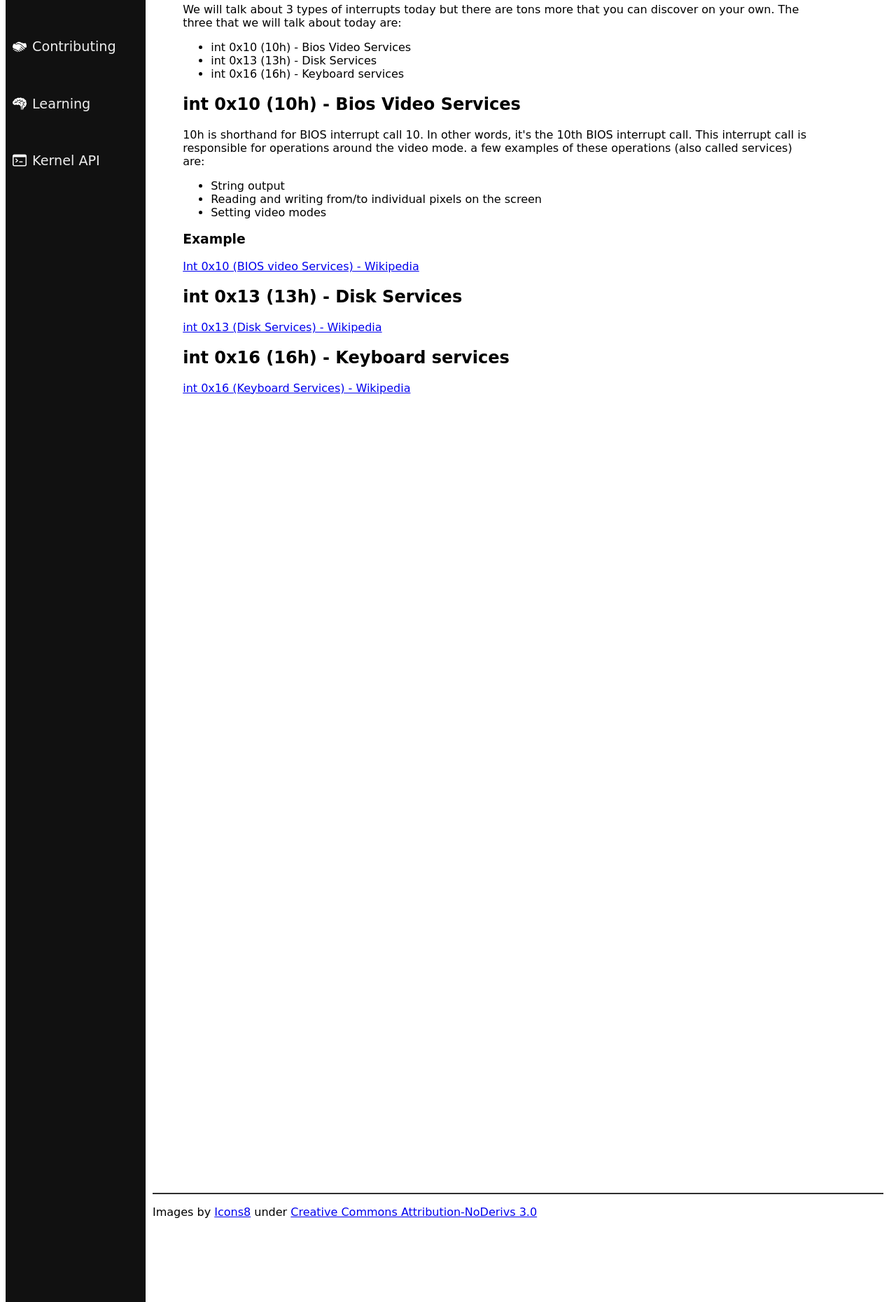
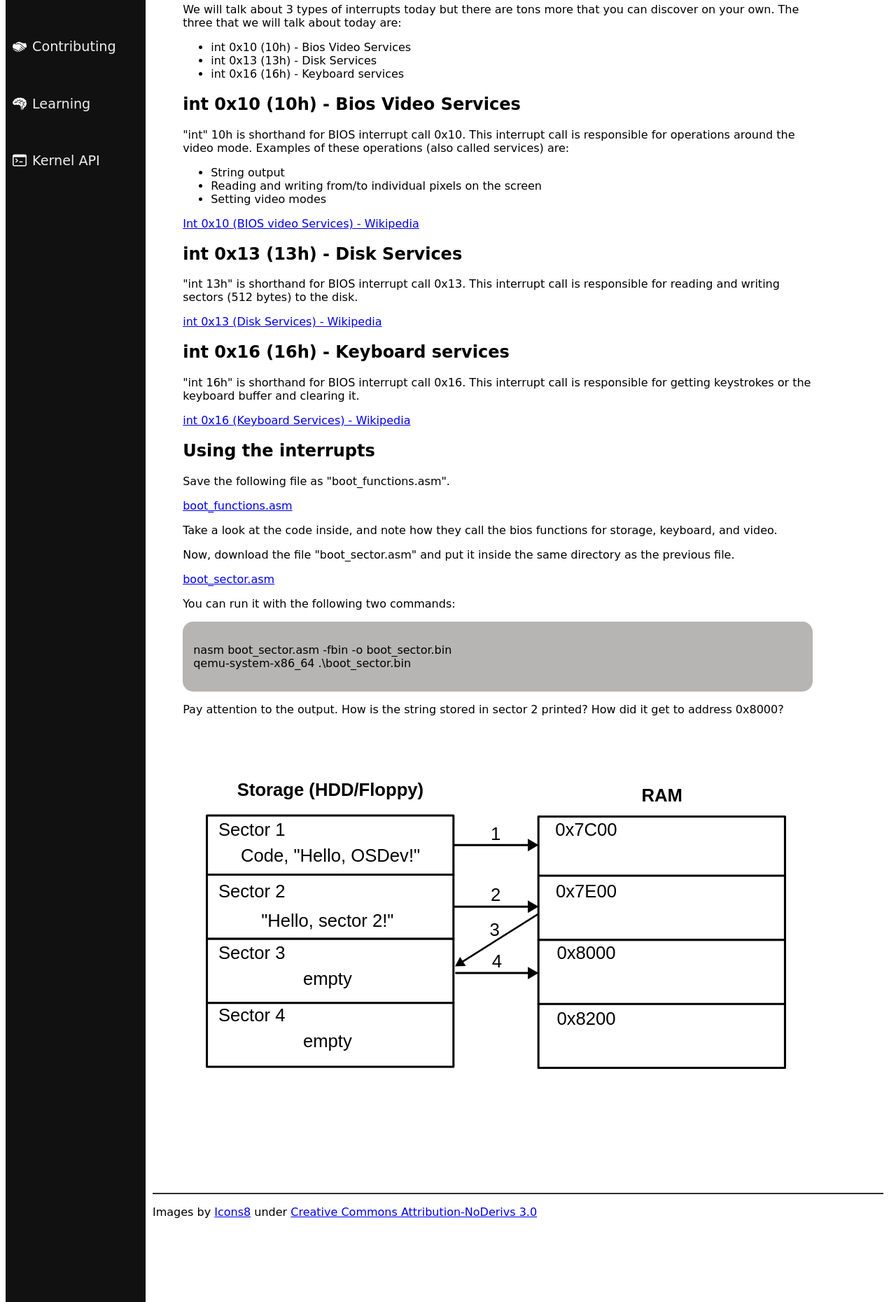
Before and after one commit to pounce-dev/website, a Flask app: template templates/learning/days/day2.html in a window 1280 px wide. Shown: the part 383-2243 px from the top of the page at 70% size. Run offline with Flask 3, Linux system fonts and the light colour scheme; the template is opened without the code that fills it, so the values that code supplies are empty.

Commit message:
added day 2 material

```diff
--- a/templates/learning/days/day1.html
+++ b/templates/learning/days/day1.html
@@ -21,8 +21,8 @@ int 0x10<br>
 <br>
 times 510 - ($ - $$) db 0<br>
 dw 0xAA55<br>
+    </p>
     </div>
-    </p>
     <h2>Running the boot sector</h2>
     <p>Let's run this code in QEMU, a virtual machine software. Download bootsect.asm, and run the following commands in the directory you downloaded it to:</p>
     <div class="codeblock">
--- a/templates/learning/days/day2.html
+++ b/templates/learning/days/day2.html
@@ -21,33 +21,46 @@
     <h2>int 0x10 (10h) - Bios Video Services</h2>
 <!--Insert an example of using 'int 0x10' and an explanation of what it is-->
     <p>
-            10h is shorthand for BIOS interrupt call 10. In other words, it's the 10th BIOS interrupt call. This interrupt call is responsible for operations around the video mode. a few examples of these operations (also called services) are:
+            "int" 10h is shorthand for BIOS interrupt call 0x10. This interrupt call is responsible for operations around the video mode. Examples of these operations (also called services) are:
         <ul>
             <li>String output</li>
             <li>Reading and writing from/to individual pixels on the screen</li>
             <li>Setting video modes</li>
         </ul>
     </p>
-
-        <h3>Example</h3>
-
-
-
-
         <!--Further reading link to wikipedia Article for int 0x10. Do we want to restructure this?-->
-        <a href="https://en.wikipedia.org/wiki/INT_10H">Int 0x10 (BIOS video Services) - Wikipedia </a>
+        <a href="https://en.wikipedia.org/wiki/INT_10H" target="_blank">Int 0x10 (BIOS video Services) - Wikipedia </a>
 
 
     <h2> int 0x13 (13h) - Disk Services </h2>
 <!--Insert an example of using 'int 0x13' and an explanation of what it is-->
 
-    <a href="https://en.wikipedia.org/wiki/INT_13H"> int 0x13 (Disk Services) - Wikipedia </a>
+    <p>"int 13h" is shorthand for BIOS interrupt call 0x13. This interrupt call is responsible for reading and writing sectors (512 bytes) to the disk.</p>
+
+    <a href="https://en.wikipedia.org/wiki/INT_13H" target="_blank"> int 0x13 (Disk Services) - Wikipedia </a>
     <p> </p>
 
 
     <h2>int 0x16 (16h) - Keyboard services</h2>
 <!--Insert an example of using 'int 0x16' and an explanation of what it is-->
 
-    <a href="https://en.wikipedia.org/wiki/INT_16H"> int 0x16 (Keyboard Services) - Wikipedia</a>
-    <p>    </p>
+    <p>"int 16h" is shorthand for BIOS interrupt call 0x16. This interrupt call is responsible for getting keystrokes or the keyboard buffer and clearing it.</p>
+
+    <a href="https://en.wikipedia.org/wiki/INT_16H" target="_blank"> int 0x16 (Keyboard Services) - Wikipedia</a>
+    <h2>Using the interrupts</h2>
+    <p>Save the following file as "boot_functions.asm".</p>
+    <a href="/learning/downloads/boot_functions.asm">boot_functions.asm</a>
+    <p>Take a look at the code inside, and note how they call the bios functions for storage, keyboard, and video.</p>
+    <p>Now, download the file "boot_sector.asm" and put it inside the same directory as the previous file.</p>
+        <a href="/learning/downloads/boot_sector.asm">boot_sector.asm</a>
+    <p>You can run it with the following two commands:</p>
+    <div class="codeblock"><p>
+        nasm boot_sector.asm -fbin -o boot_sector.bin<br>
+        qemu-system-x86_64 .\boot_sector.bin
+    </p></div>
+    <p>Pay attention to the output. How is the string stored in sector 2 printed? How did it get to address 0x8000?</p>
+    <img src="{{ url_for('static', filename='learning/day2/SECTORS.svg') }}" alt="Sector and RAM diagram" width="100%">
+    <p>You can figure out how far a sector needs to be mapped from out first sector (located at 0x7C00) by adding 512 to it. <br>You can use any calculator (like the built in windows one) with hex capabilities. Here's a browser based one:</p>
+    <a href="https://rinkcalc.app/" target="_blank"> Rink Calculator</a>
+    <p>To add with rink, try "0x7c00 + 512 in hex".</p>
 {% endblock %}
```
Also changed, not shown: static/learning/day2/SECTORS.svg (added), 2 other files.
